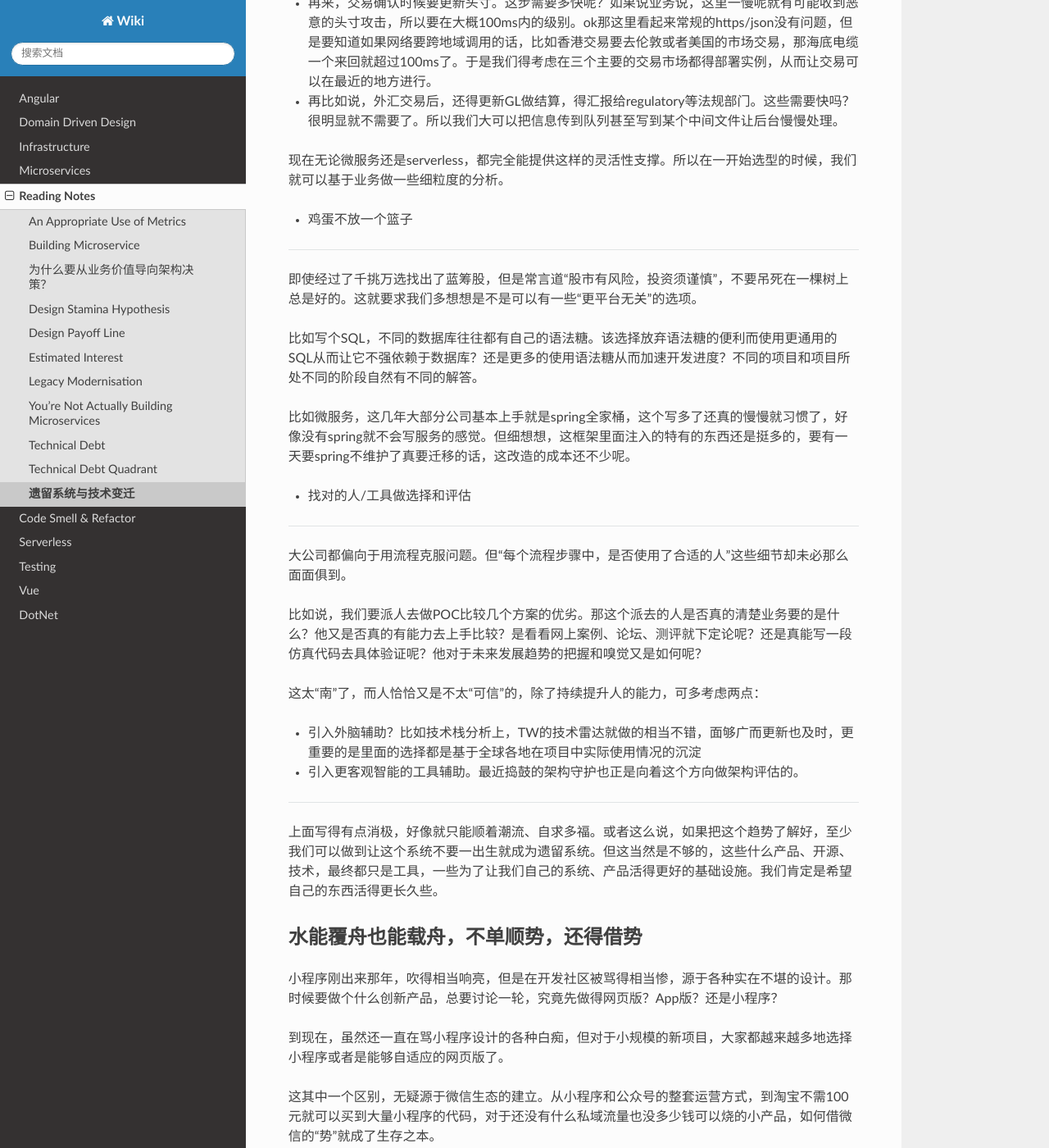
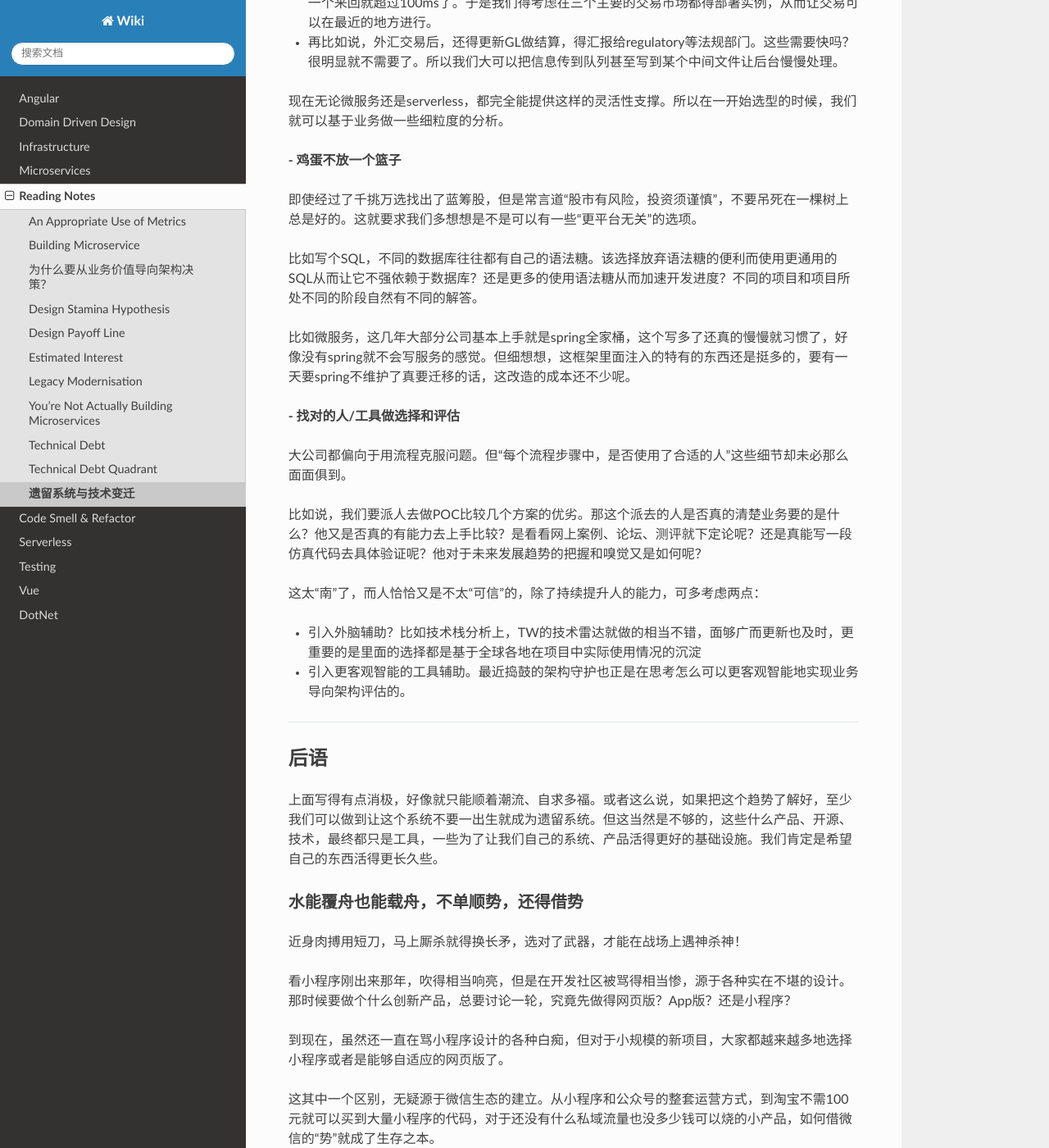
Before and after one commit to abigail830/Sphinx_wiki, a Sphinx documentation site: the page built from source/Reading/legacy1.rst, in a window 1280 px wide and 1400 px high, scrolled down 2346 px. Shown: the whole window at 82% size. Built offline with Sphinx 7.4.7 and the Read the Docs theme 2.0.0, drawn with Linux system fonts in a browser that asks for light colours; some of the changed text lies outside the part shown.

Commit message:
Update legacy1.rst

```diff
--- a/source/Reading/legacy1.rst
+++ b/source/Reading/legacy1.rst
@@ -7,7 +7,8 @@
 
 这里就结合之前遇到的案例，记录一些思考，给自己挖一个坑～
 
----
+--------------
+
 
 我接手的第一个遗留系统，构建在IBM的OS/2操作系统之上。可能很多人都没听过这个OS的存在，那是一个和Windows95同年代的产品 ，然而几年后，当Windows已经嗖嗖地升级到Win98/Win2000/WinXP的时候，OS/2还是稳如泰山屹然不动。就在我接手那年，IBM宣布停止support OS/2。于是，漫长的demise之旅开始。。。
 
@@ -41,19 +42,19 @@
 
 对大公司来说，如何更客观更智能的评估以及怎样把这事情基准化就会尤其重要。通常都会建立一套选型机制以便有个考察的基准，比如：
 
-- **适用性？**比如派专门的人结合使用场景去做POC验证，进行多翻比较
-- **性价比？**比如选vendor产品，邀请商家投标讲标，甚至现场直接PK也是有的，不但看现在的价格，也必须看之后的运维费用和SLA，还有就是万一需要定制开发的费用。
-- **人力成本？**比如想自建，还要考虑选择的技术栈在市场上是不是容易招到人？万一招不到是不是能承受从头培训的成本？
-- **可靠性？**比如开源的产品多方考察：背后开发团队可靠？社区反响？资料齐全？还有谁在用？
-- **安全性？**比如购买各种扫描工具，力求vendor产品或者开源库能够尽可能的符合安全和规范
-- **易用性？**学习成本有多高？上手要多久？
+- **适用性？** 比如派专门的人结合使用场景去做POC验证，进行多翻比较
+- **性价比？** 比如选vendor产品，邀请商家投标讲标，甚至现场直接PK也是有的，不但看现在的价格，也必须看之后的运维费用和SLA，还有就是万一需要定制开发的费用。
+- **人力成本？** 比如想自建，还要考虑选择的技术栈在市场上是不是容易招到人？万一招不到是不是能承受从头培训的成本？
+- **可靠性？** 比如开源的产品多方考察：背后开发团队可靠？社区反响？资料齐全？还有谁在用？
+- **安全性？** 比如购买各种扫描工具，力求vendor产品或者开源库能够尽可能的符合安全和规范
+- **易用性？** 学习成本有多高？上手要多久？
 
 于是，通常就搞个专门的团队，建立专门的流程和充分利用购入的工具去审核vendor产品、开源库，只有通过的，才能进入goldstack列表，而其他团队只能从列表里面选择。一项新技术从诞生到进入视野再到进入这个允许列表，通常都需要很长的时间，也正因如此，大公司很少见到新技术的快速上岗，而更多的是选用那些已经非常稳定甚至稍稍落后的。
 
 这些应对也是很合理的，只作稍稍补充：
 
-- 更细粒度的业务价值导向选型
-^^^^^^^^^^^^^^^^^^^^^^^^^^^^^^^^
+**- 更细粒度的业务价值导向选型**
+
 
 “可用性/低延时/高并发这些都是相互制衡，而选型的时候要从业务需求出发，挑出最重要的导向指标“。这些都是老生常谈了，而这里想补充的是要更多更细地拆解考虑的粒度。
 
@@ -67,8 +68,7 @@
 
 现在无论微服务还是serverless，都完全能提供这样的灵活性支撑。所以在一开始选型的时候，我们就可以基于业务做一些细粒度的分析。
 
-- 鸡蛋不放一个篮子
-^^^^^^^^^^^^^^^^^^^^^^^^^^^^^^^^
+**- 鸡蛋不放一个篮子**
 
 即使经过了千挑万选找出了蓝筹股，但是常言道“股市有风险，投资须谨慎”，不要吊死在一棵树上总是好的。这就要求我们多想想是不是可以有一些“更平台无关”的选项。
 
@@ -76,8 +76,7 @@
 
 比如微服务，这几年大部分公司基本上手就是spring全家桶，这个写多了还真的慢慢就习惯了，好像没有spring就不会写服务的感觉。但细想想，这框架里面注入的特有的东西还是挺多的，要有一天要spring不维护了真要迁移的话，这改造的成本还不少呢。
 
-- 找对的人/工具做选择和评估
-^^^^^^^^^^^^^^^^^^^^^^^^^^^^^^^^
+**- 找对的人/工具做选择和评估**
 
 大公司都偏向于用流程克服问题。但“每个流程步骤中，是否使用了合适的人”这些细节却未必那么面面俱到。
 
@@ -86,22 +85,26 @@
 这太“南”了，而人恰恰又是不太“可信”的，除了持续提升人的能力，可多考虑两点：
 
 - 引入外脑辅助？比如技术栈分析上，TW的技术雷达就做的相当不错，面够广而更新也及时，更重要的是里面的选择都是基于全球各地在项目中实际使用情况的沉淀
-- 引入更客观智能的工具辅助。最近捣鼓的架构守护也正是向着这个方向做架构评估的。
+- 引入更客观智能的工具辅助。最近捣鼓的架构守护也正是在思考怎么可以更客观智能地实现业务导向架构评估的。
 
-------
+--------------
+
+后语
+-------
 
 上面写得有点消极，好像就只能顺着潮流、自求多福。或者这么说，如果把这个趋势了解好，至少我们可以做到让这个系统不要一出生就成为遗留系统。但这当然是不够的，这些什么产品、开源、技术，最终都只是工具，一些为了让我们自己的系统、产品活得更好的基础设施。我们肯定是希望自己的东西活得更长久些。
 
 水能覆舟也能载舟，不单顺势，还得借势
------------------------------------------
+^^^^^^^^^^^^^^^^^^^^^^^^^^^^^^^^^^^^^^^^
 
-小程序刚出来那年，吹得相当响亮，但是在开发社区被骂得相当惨，源于各种实在不堪的设计。那时候要做个什么创新产品，总要讨论一轮，究竟先做得网页版？App版？还是小程序？
+近身肉搏用短刀，马上厮杀就得换长矛，选对了武器，才能在战场上遇神杀神！
+
+看小程序刚出来那年，吹得相当响亮，但是在开发社区被骂得相当惨，源于各种实在不堪的设计。那时候要做个什么创新产品，总要讨论一轮，究竟先做得网页版？App版？还是小程序？
 
 到现在，虽然还一直在骂小程序设计的各种白痴，但对于小规模的新项目，大家都越来越多地选择小程序或者是能够自适应的网页版了。
 
 这其中一个区别，无疑源于微信生态的建立。从小程序和公众号的整套运营方式，到淘宝不需100元就可以买到大量小程序的代码，对于还没有什么私域流量也没多少钱可以烧的小产品，如何借微信的“势”就成了生存之本。
 
-近身肉搏用短刀，马上厮杀就得换长矛，选对了武器，才能在战场上遇神杀神！
 
 风变之前，及时转向
----------------------------
+^^^^^^^^^^^^^^^^^^^^^^^^^^^^^^^^^^^
```
